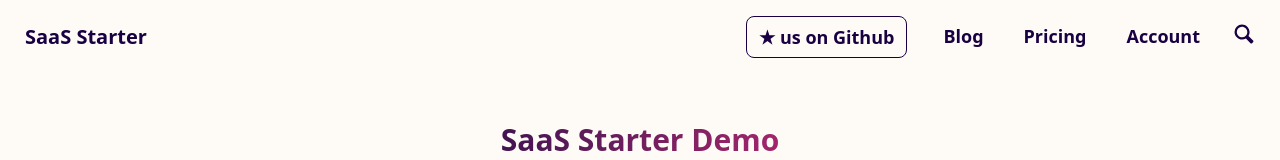
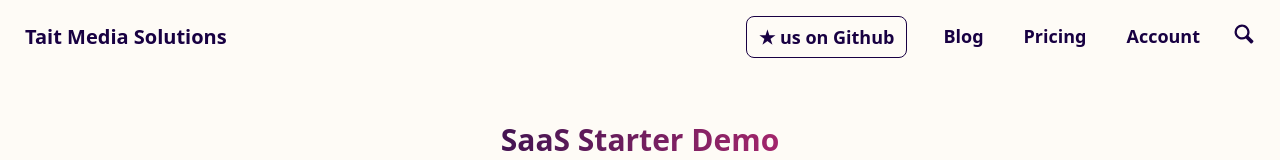
Before and after one commit to anrichtait/no-visuals-site, a SvelteKit app: page / in a window 1280 px wide. Shown: the top 160 px of the page. Built offline with nearby package versions, Linux system fonts and the light colour scheme.

Commit message:
update: readme info and config ts descriptions for seo

```diff
--- a/src/config.ts
+++ b/src/config.ts
@@ -1,5 +1,5 @@
-export const WebsiteName: string = "SaaS Starter"
-export const WebsiteBaseUrl: string = "https://saasstarter.work"
+export const WebsiteName: string = "Tait Media Solutions"
+export const WebsiteBaseUrl: string = "https://taitmediasolutions.com"
 export const WebsiteDescription: string =
-  "Open source, fast, and free to host SaaS template. Built with SvelteKit, Supabase, Stripe, Tailwind, DaisyUI, and Postgres"
+  "Tait Media Solutions is a marketing agency focusing on performance."
 export const CreateProfileStep: boolean = true
```
Also changed, not shown: 1 other file (tests, documents, lock files or other folders).
